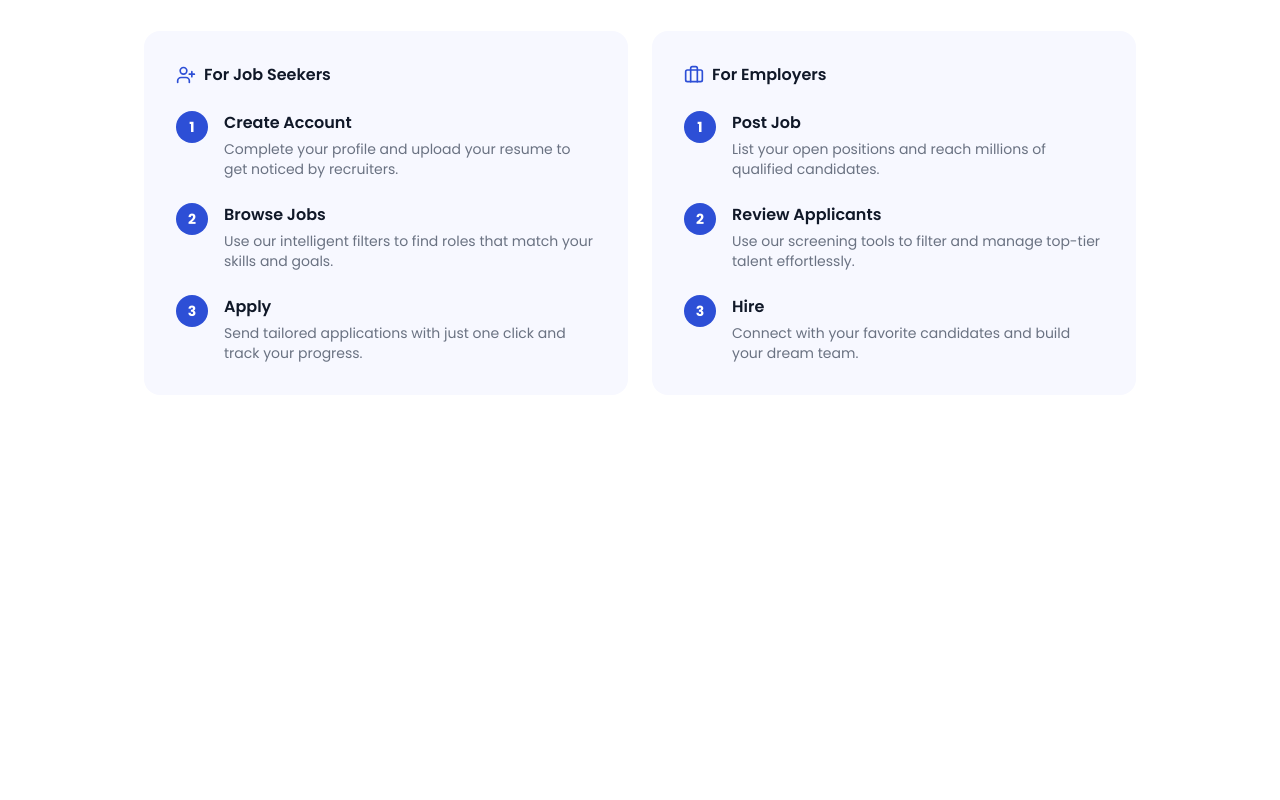
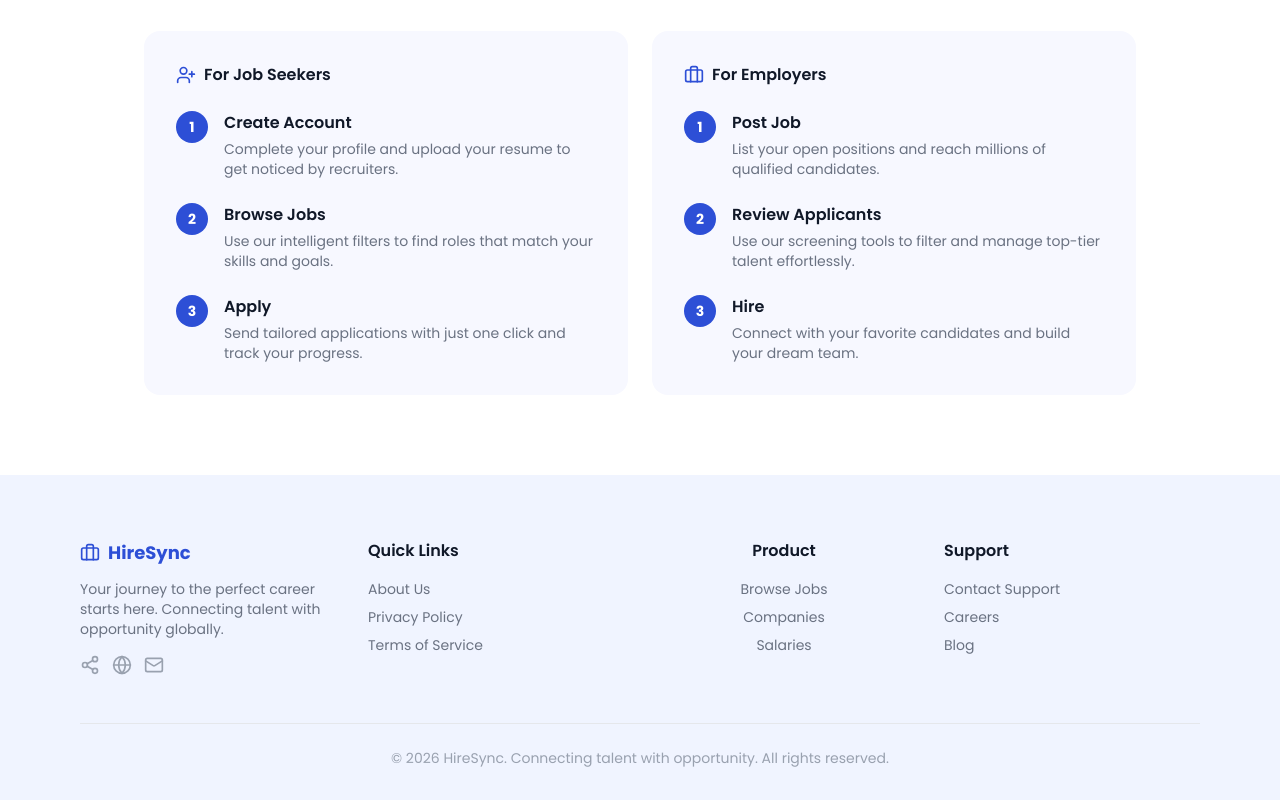
Before and after one commit to hammadgul-dev/hiresync, a Next.js app: page / in a window 1280 px wide. Shown: the part 1322-2122 px from the top of the page. Before the commit the page ends 1797 px from the top, so only its background shows below. Built offline with nearby package versions, Linux system fonts and the light colour scheme.

Commit message:
add footer section and import in layout.tsx

```diff
--- a/src/app/layout.tsx
+++ b/src/app/layout.tsx
@@ -2,6 +2,7 @@ import type {Metadata} from "next"
 import {Poppins} from "next/font/google"
 import "./globals.css"
 import Navbar from "@/components/Navbar"
+import Footer from "@/components/Footer"
 
 const poppins = Poppins({
   subsets: ["latin"],
@@ -20,6 +21,7 @@ export default function RootLayout({children}: {children: React.ReactNode}) {
       <body>
         <Navbar />
         {children}
+        <Footer />
       </body>
     </html>
   )
--- /dev/null
+++ b/src/components/Footer.tsx
@@ -0,0 +1,69 @@
+import {Briefcase, Share2, Globe, Mail} from "lucide-react"
+
+export default function Footer() {
+  return (
+    <footer className="bg-[#f0f4ff] pt-16 pb-8">
+      <div className="max-w-6xl mx-auto px-4">
+        <div className="grid grid-cols-1 md:grid-cols-4 gap-8 mb-12">
+          <div className="flex flex-col items-center md:items-start">
+            <div className="flex items-center gap-2 mb-3">
+              <Briefcase className="w-5 h-5 text-[#2d4fd6]" />
+              <span className="font-bold text-[#2d4fd6] text-lg">HireSync</span>
+            </div>
+            <p className="text-sm text-center md:text-left text-gray-500 mb-4">
+              Your journey to the perfect career starts here. Connecting talent
+              with opportunity globally.
+            </p>
+            <div className="flex gap-3">
+              <Share2 className="w-5 h-5 text-gray-400 cursor-pointer hover:text-[#2d4fd6] transition-colors" />
+              <Globe className="w-5 h-5 text-gray-400 cursor-pointer hover:text-[#2d4fd6] transition-colors" />
+              <Mail className="w-5 h-5 text-gray-400 cursor-pointer hover:text-[#2d4fd6] transition-colors" />
+            </div>
+          </div>
+
+          <div className="hidden md:block">
+            <h4 className="font-semibold text-gray-900 mb-4">Quick Links</h4>
+            <ul className="space-y-2 text-sm text-gray-500">
+              <li className="hover:text-[#2d4fd6] cursor-pointer">About Us</li>
+              <li className="hover:text-[#2d4fd6] cursor-pointer">
+                Privacy Policy
+              </li>
+              <li className="hover:text-[#2d4fd6] cursor-pointer">
+                Terms of Service
+              </li>
+            </ul>
+          </div>
+
+          <div>
+            <h4 className="font-semibold text-gray-900 mb-4 text-center">
+              Product
+            </h4>
+            <ul className="flex flex-row justify-center gap-4 md:flex-col md:items-center md:gap-0 md:space-y-2 text-sm text-gray-500">
+              <li className="hover:text-[#2d4fd6] cursor-pointer">
+                Browse Jobs
+              </li>
+              <li className="hover:text-[#2d4fd6] cursor-pointer">Companies</li>
+              <li className="hover:text-[#2d4fd6] cursor-pointer">Salaries</li>
+            </ul>
+          </div>
+
+          <div className="hidden md:block">
+            <h4 className="font-semibold text-gray-900 mb-4">Support</h4>
+            <ul className="space-y-2 text-sm text-gray-500">
+              <li className="hover:text-[#2d4fd6] cursor-pointer">
+                Contact Support
+              </li>
+              <li className="hover:text-[#2d4fd6] cursor-pointer">Careers</li>
+              <li className="hover:text-[#2d4fd6] cursor-pointer">Blog</li>
+            </ul>
+          </div>
+        </div>
+
+        <div className="border-t border-gray-200 pt-6 text-center text-sm text-gray-400">
+          © 2026 HireSync. Connecting talent with opportunity. All rights
+          reserved.
+        </div>
+      </div>
+    </footer>
+  )
+}
```
